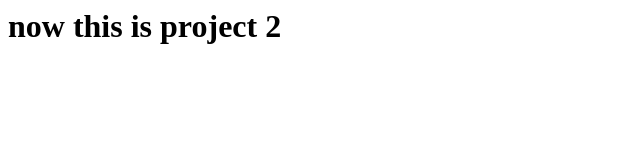
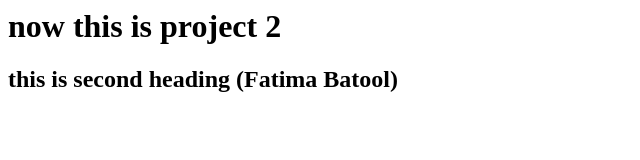
Before and after one commit to aamir-naseem88/demo-project2, a plain HTML site: page index.html in a window 1280 px wide. Shown: the whole page, without its empty margins (0-640 px from the left). Drawn offline with Linux system fonts and the light colour scheme.

Commit message:
changes made by Fatima Batool in index

```diff
--- a/index.html
+++ b/index.html
@@ -1 +1,2 @@
 <h1>now this is project 2</h1>
+<h2>this is second heading (Fatima Batool)</h2>
```
